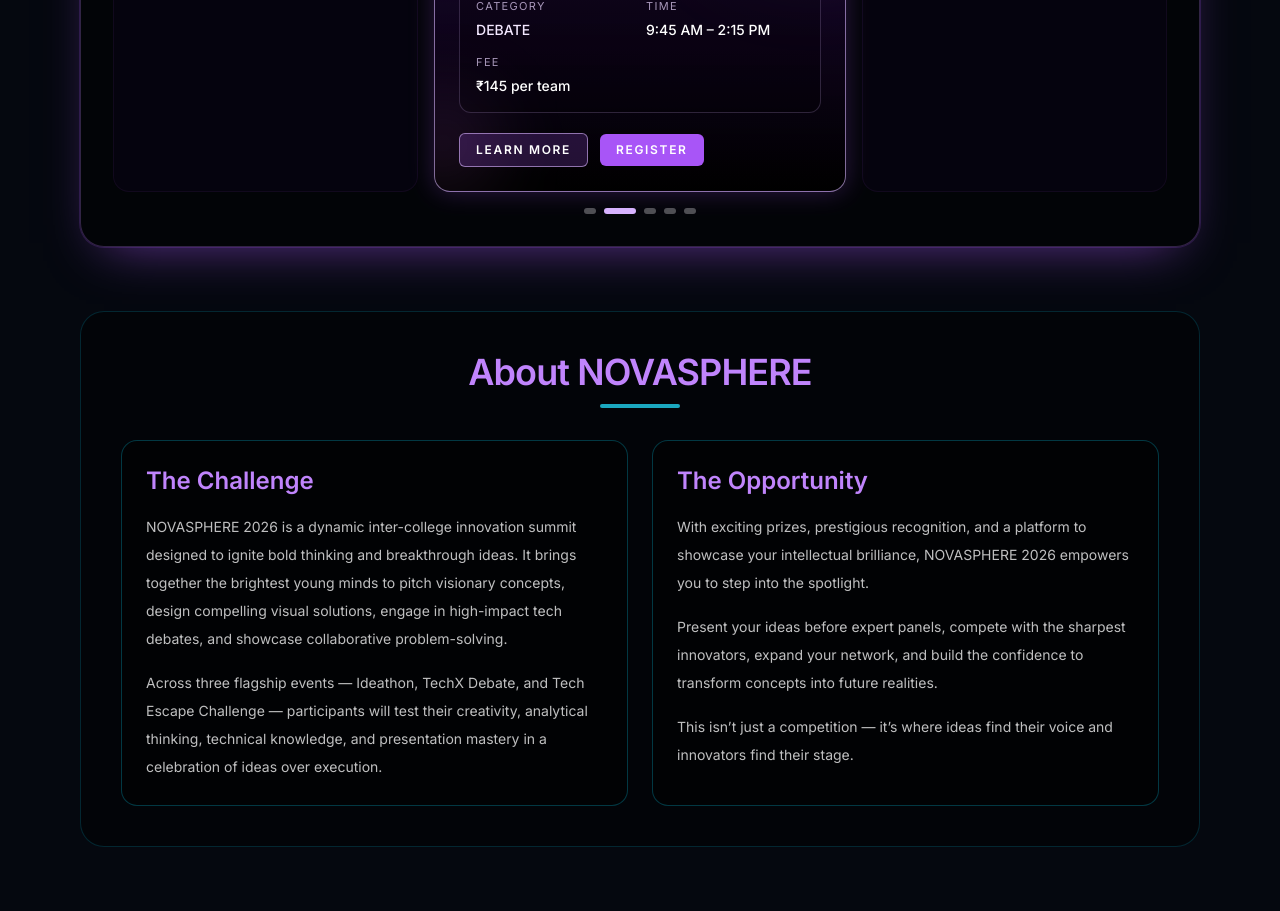
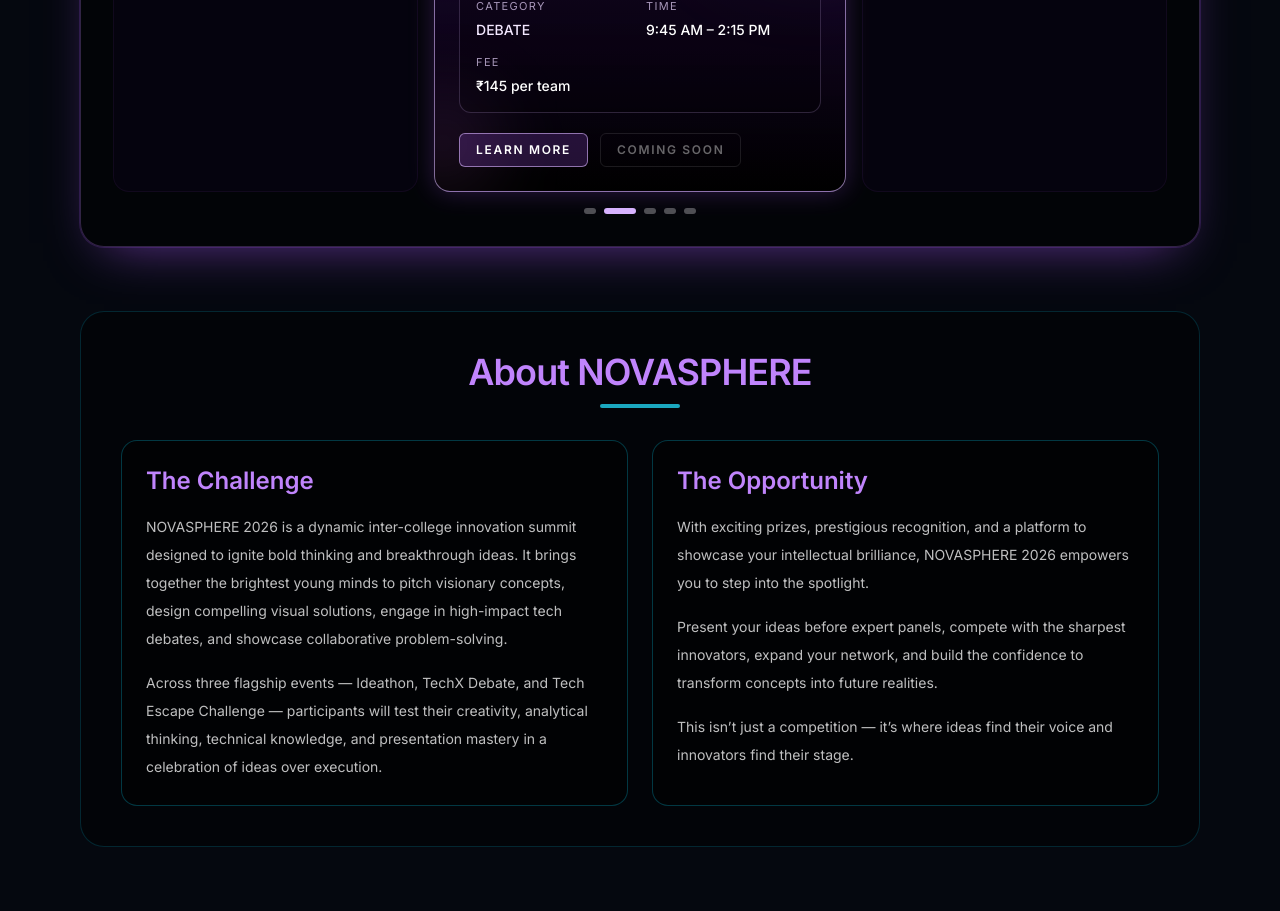
Before and after one commit to neil-nickson/NOVASPHERE2026, a Next.js app: page / in a window 1280 px wide. Shown: the part 980-1891 px from the top of the page. Built offline with nearby package versions, Linux system fonts and the light colour scheme; no server answers.

Commit message:
Update lib

```diff
--- a/components/events-client.tsx
+++ b/components/events-client.tsx
@@ -108,11 +108,10 @@ export function EventsClient({ events }: Props) {
 
             <div className="relative z-10 mt-5 grid gap-3 sm:grid-cols-2">
               <button
-                onClick={() => handleRegisterClick(event)}
-                disabled={status === "loading"}
-                className="rounded-xl bg-purple-500 px-4 py-3 text-sm font-semibold uppercase tracking-wider text-white transition-all hover:bg-purple-400 disabled:opacity-60"
+                disabled
+                className="rounded-xl bg-white/8 px-4 py-3 text-sm font-semibold uppercase tracking-wider text-white/40 cursor-not-allowed border border-white/10"
               >
-                {registrationOpenId === event.id ? "Close Registration" : "Register Now"}
+                Coming Soon
               </button>
               <button
                 onClick={() =>
@@ -158,7 +157,7 @@ export function EventsClient({ events }: Props) {
               </div>
             )}
 
-            {registrationOpenId === event.id && (
+            {false && registrationOpenId === event.id && (
               <TeamRegistrationForm
                 eventId={event.id}
                 eventTitle={event.title}
--- a/components/home-events-spotlight.tsx
+++ b/components/home-events-spotlight.tsx
@@ -132,12 +132,11 @@ export function HomeEventsSpotlight() {
             >
               Learn More
             </Link>
-            <Link
-              href="/events"
-              className="rounded-md bg-purple-500 px-4 py-2 text-xs font-semibold uppercase tracking-[0.14em] text-white transition hover:bg-purple-400"
+            <span
+              className="rounded-md bg-white/8 px-4 py-2 text-xs font-semibold uppercase tracking-[0.14em] text-white/40 border border-white/10 cursor-not-allowed"
             >
-              Register
-            </Link>
+              Coming Soon
+            </span>
           </div>
         </article>
 
--- a/lib/db.ts
+++ b/lib/db.ts
@@ -27,7 +27,14 @@ export async function connectDB() {
     cache.promise = mongoose.connect(mongoUri).then((m) => m);
   }
 
-  cache.conn = await cache.promise;
+  try {
+    cache.conn = await cache.promise;
+  } catch (err) {
+    // Reset so the next request can attempt a fresh connection
+    cache.promise = null;
+    throw err;
+  }
+
   global.mongooseCache = cache;
   return cache.conn;
 }
```
